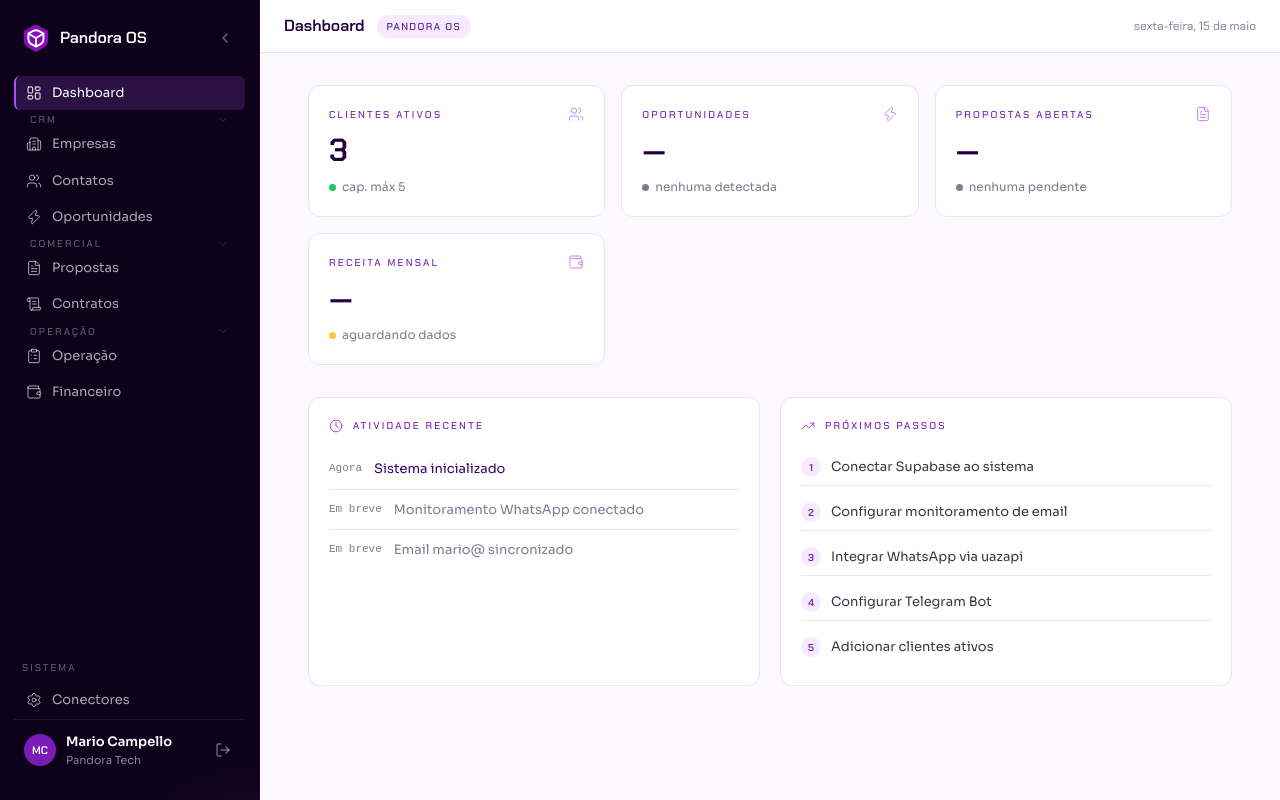
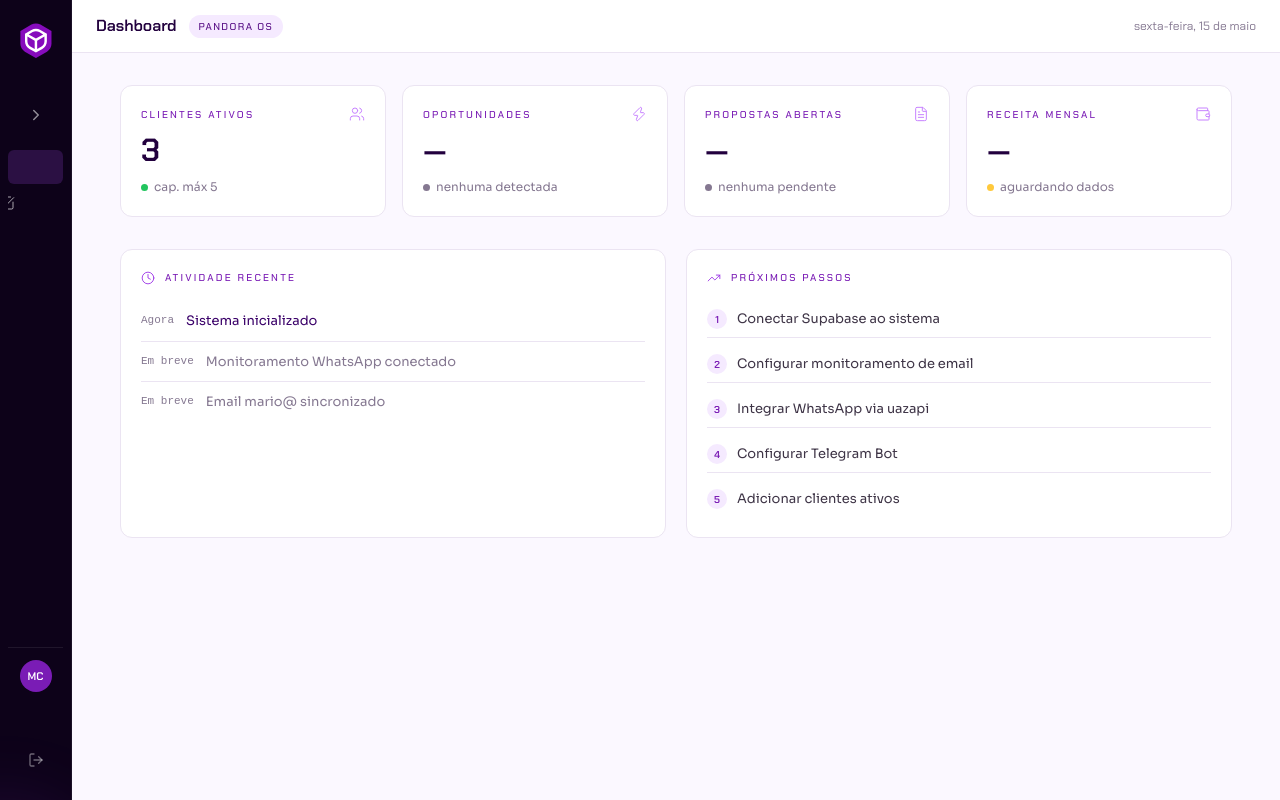
Before and after one commit to mcampello/pandora-os, a Next.js app: page / in a window 1280 px wide. Built offline with nearby package versions, Linux system fonts and the light colour scheme.

Commit message:
fix: sidebar colapsada — seções não ocupam espaço vazio

```diff
--- a/src/app/globals.css
+++ b/src/app/globals.css
@@ -160,9 +160,18 @@ html, body {
   padding: 20px 8px 8px;
   white-space: nowrap;
   overflow: hidden;
-  transition: opacity 200ms cubic-bezier(0.4, 0, 0.2, 1);
+  max-height: 60px;
+  transition: opacity 200ms cubic-bezier(0.4, 0, 0.2, 1),
+              max-height 260ms cubic-bezier(0.4, 0, 0.2, 1),
+              padding 260ms cubic-bezier(0.4, 0, 0.2, 1);
 }
-.pda-side.collapsed .pda-nav-section { opacity: 0; }
+.pda-side.collapsed .pda-nav-section {
+  opacity: 0;
+  pointer-events: none;
+  max-height: 0;
+  padding-top: 0;
+  padding-bottom: 0;
+}
 
 .pda-nav { list-style: none; margin: 0; padding: 0; }
 
--- a/src/components/Sidebar.tsx
+++ b/src/components/Sidebar.tsx
@@ -1,13 +1,13 @@
 "use client";
 
-import { useState } from "react";
+import { useEffect, useState } from "react";
 import Link from "next/link";
 import Image from "next/image";
 import { useRouter, usePathname } from "next/navigation";
 import {
   LayoutDashboard, Building2, Users, Zap, FileText, ScrollText,
   ClipboardList, Wallet, Settings, ChevronLeft, ChevronRight,
-  ChevronDown, LogOut,
+  ChevronDown, LogOut, CheckSquare,
 } from "lucide-react";
 import { clsx } from "clsx";
 import { supabaseBrowser } from "@/lib/supabase-browser";
@@ -49,12 +49,17 @@ const navGroups: NavGroup[] = [
 ];
 
 export default function Sidebar() {
-  const [collapsed, setCollapsed]   = useState(false);
+  const [collapsed, setCollapsed] = useState(true);
   const [openGroups, setOpenGroups] = useState<Record<string, boolean>>({
     CRM: true, Comercial: true, Operação: true,
   });
   const pathname = usePathname();
-  const router   = useRouter();
+  const router = useRouter();
+
+  // Collapse on every navigation
+  useEffect(() => {
+    setCollapsed(true);
+  }, [pathname]);
 
   function toggleGroup(label: string) {
     setOpenGroups(prev => ({ ...prev, [label]: !prev[label] }));
@@ -83,7 +88,7 @@ export default function Sidebar() {
         <button
           type="button"
           className="pda-collapse-btn pda-collapse-toggle"
-          onClick={() => setCollapsed(!collapsed)}
+          onClick={() => setCollapsed(c => !c)}
           title={collapsed ? "Expandir menu" : "Recolher menu"}
           aria-expanded={!collapsed}
         >
@@ -91,7 +96,6 @@ export default function Sidebar() {
         </button>
       </div>
 
-      {/* Dashboard fora dos grupos */}
       <ul className="pda-nav" style={{ marginTop: 8 }}>
         <li>
           <Link
@@ -103,36 +107,37 @@ export default function Sidebar() {
             <span className="pda-nav-label">Dashboard</span>
           </Link>
         </li>
+        <li>
+          <Link
+            href="/tarefas"
+            className={clsx("pda-nav-item", pathname.startsWith("/tarefas") && "active")}
+            title={collapsed ? "Tarefas" : undefined}
+          >
+            <CheckSquare size={16} />
+            <span className="pda-nav-label">Tarefas</span>
+          </Link>
+        </li>
       </ul>
 
-      {/* Grupos colapsáveis */}
       {navGroups.map(group => {
         const isOpen = openGroups[group.label] ?? true;
         const hasActive = group.items.some(i => pathname.startsWith(i.href));
 
         return (
           <div key={group.label}>
+            {!collapsed && (
               <button
                 type="button"
-              onClick={() => !collapsed && toggleGroup(group.label)}
+                onClick={() => toggleGroup(group.label)}
                 className="pda-nav-section"
                 style={{
-                display: "flex",
-                alignItems: "center",
-                justifyContent: "space-between",
-                width: "100%",
-                cursor: collapsed ? "default" : "pointer",
-                background: "none",
-                border: "none",
-                padding: "0 16px",
-                color: hasActive && collapsed
-                  ? "var(--pandora-violet-400)"
-                  : undefined,
+                  display: "flex", alignItems: "center", justifyContent: "space-between",
+                  width: "100%", cursor: "pointer",
+                  background: "none", border: "none", padding: "0 16px",
                 }}
-              title={collapsed ? group.label : undefined}
+                title={group.label}
               >
-              <span>{collapsed ? group.label.slice(0, 1) : group.label}</span>
-              {!collapsed && (
+                <span>{group.label}</span>
                 <ChevronDown
                   size={12}
                   style={{
@@ -141,8 +146,8 @@ export default function Sidebar() {
                     opacity: 0.5,
                   }}
                 />
+              </button>
             )}
-            </button>
 
             {(isOpen || collapsed) && (
               <ul className="pda-nav">
```
Lines whose indentation alone changed are shown as unchanged.
